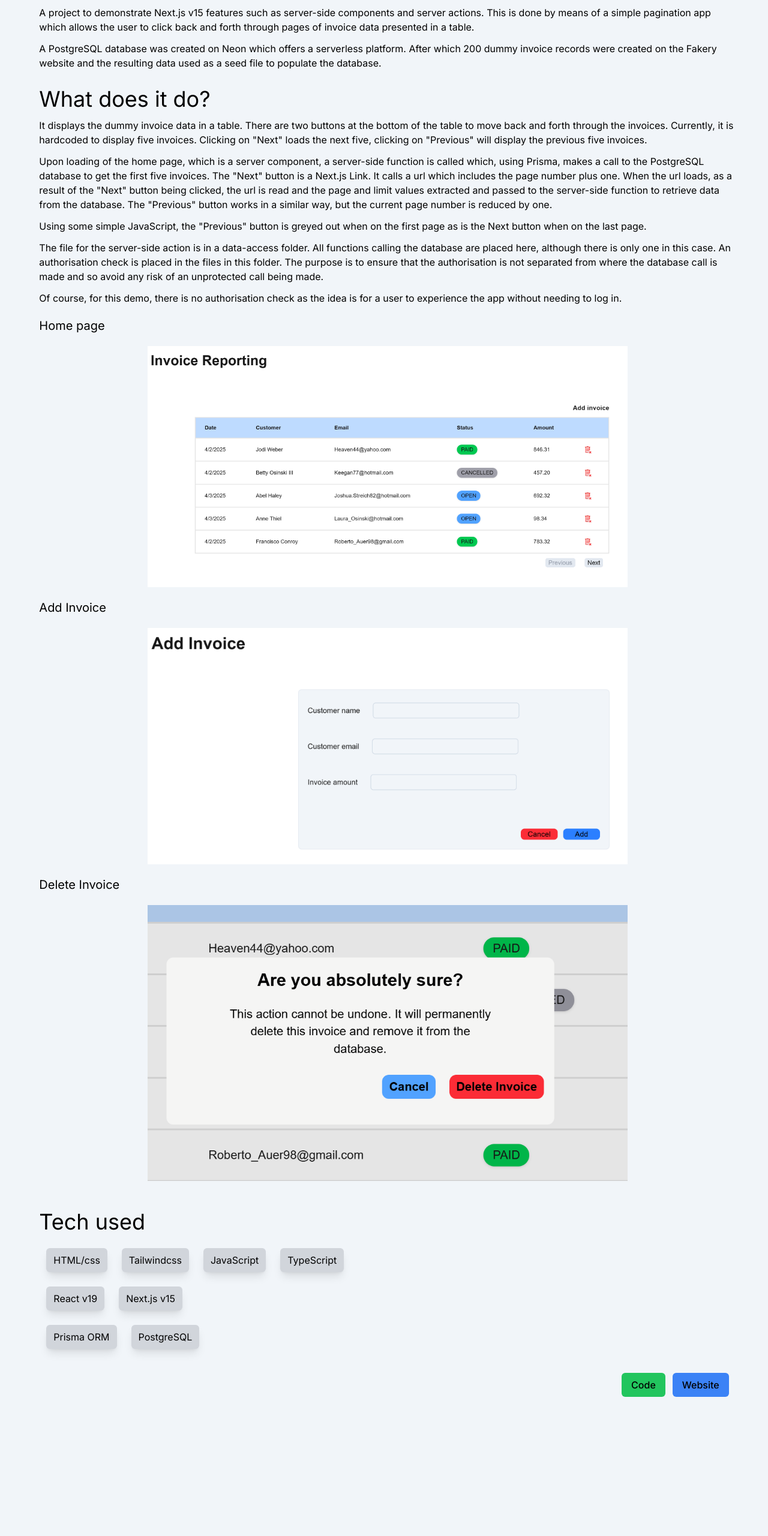
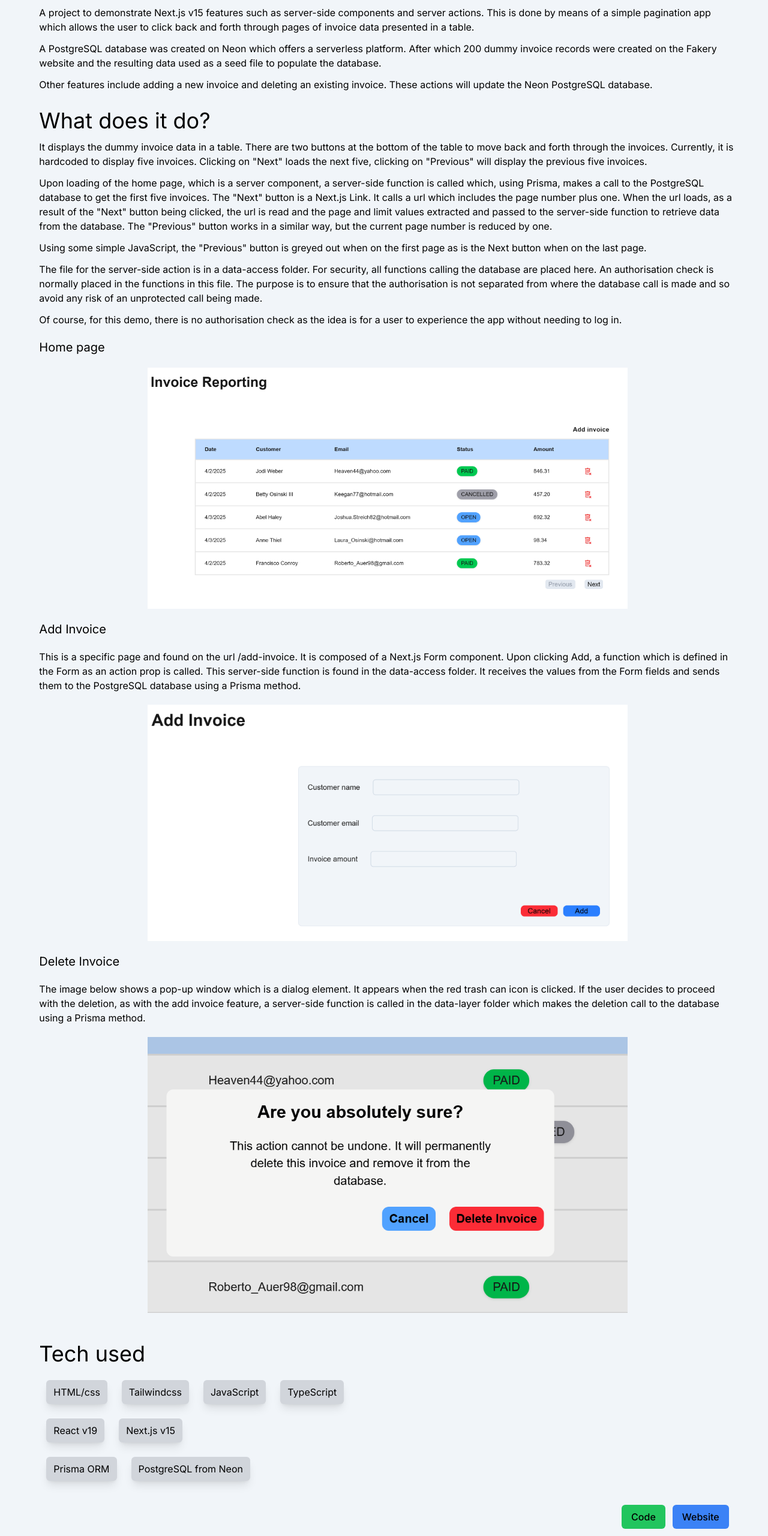
Before and after one commit to johnhm22/iamjohn, a Next.js app: page /projects/invoice-pagination in a window 1280 px wide. Shown: the part 211-2772 px from the top of the page at 60% size. Before the commit the page ends 2552 px from the top, so only its background shows below. Built offline with nearby package versions, Linux system fonts and the light colour scheme.

Commit message:
Adding text on project

```diff
--- a/app/projects/invoice-pagination/page.tsx
+++ b/app/projects/invoice-pagination/page.tsx
@@ -26,6 +26,11 @@ const page = () => {
 							created on the{" "}
 							<Link href="https://fakery.dev/">Fakery website</Link> and the
 							resulting data used as a seed file to populate the database.
+						</p>
+						<p className="my-3">
+							Other features include adding a new invoice and deleting an
+							existing invoice. These actions will update the Neon PostgreSQL
+							database.
 						</p>
 					</div>
 					<div className="mb-12">
@@ -56,11 +61,11 @@ const page = () => {
 						</p>
 						<p className="mb-3">
 							The file for the server-side action is in a data-access folder.
-							All functions calling the database are placed here, although there
-							is only one in this case. An authorisation check is placed in the
-							files in this folder. The purpose is to ensure that the
-							authorisation is not separated from where the database call is
-							made and so avoid any risk of an unprotected call being made.
+							For security, all functions calling the database are placed here.
+							An authorisation check is normally placed in the functions in this
+							file. The purpose is to ensure that the authorisation is not
+							separated from where the database call is made and so avoid any
+							risk of an unprotected call being made.
 						</p>
 						<p className="mb-3">
 							Of course, for this demo, there is no authorisation check as the
@@ -79,6 +84,14 @@ const page = () => {
 							/>
 						</div>
 						<p className="mt-5 mb-5 text-xl">Add Invoice</p>
+						<p className="mb-3">
+							This is a specific page and found on the url /add-invoice. It is
+							composed of a Next.js Form component. Upon clicking Add, a
+							function which is defined in the Form as an action prop is called.
+							This server-side function is found in the data-access folder. It
+							receives the values from the Form fields and sends them to the
+							PostgreSQL database using a Prisma method.
+						</p>
 						<div className="flex mt-5 justify-center">
 							<Image
 								alt="pagination app invoice add"
@@ -89,6 +102,14 @@ const page = () => {
 							/>
 						</div>
 						<p className="mt-5 mb-5 text-xl">Delete Invoice</p>
+						<p className="mb-3">
+							The image below shows a pop-up window which is a dialog element.
+							It appears when the red trash can icon is clicked. If the user
+							decides to proceed with the deletion, as with the add invoice
+							feature, a server-side function is called in the data-layer folder
+							which makes the deletion call to the database using a Prisma
+							method.
+						</p>
 						<div className="flex mt-5 justify-center">
 							<Image
 								alt="pagination app invoice add"
@@ -104,17 +125,27 @@ const page = () => {
 						<p className="text-4xl mb-3">Tech used</p>
 						<div>
 							<Pill text="HTML/css" />
-							<Pill text="Tailwindcss" />
+							<Link href="https://tailwindcss.com/" target="_blank">
+								<Pill text="Tailwindcss" />
+							</Link>
 							<Pill text="JavaScript" />
 							<Pill text="TypeScript" />
 						</div>
 						<div>
-							<Pill text="React v19" />
-							<Pill text="Next.js v15" />
+							<Link href="https://react.dev/" target="_blank">
+								<Pill text="React v19" />
+							</Link>
+							<Link href="https://nextjs.org/" target="_blank">
+								<Pill text="Next.js v15" />
+							</Link>
 						</div>
 						<div>
-							<Pill text="Prisma ORM" />
-							<Pill text="PostgreSQL" />
+							<Link href="</Link>" target="_blank">
+								<Pill text="Prisma ORM" />
+							</Link>
+							<Link href="https://neon.tech/" target="_blank">
+								<Pill text="PostgreSQL from Neon" />
+							</Link>
 						</div>
 					</div>
 					{/* <p className="text-4xl my-3">Lessons learnt</p>
```
